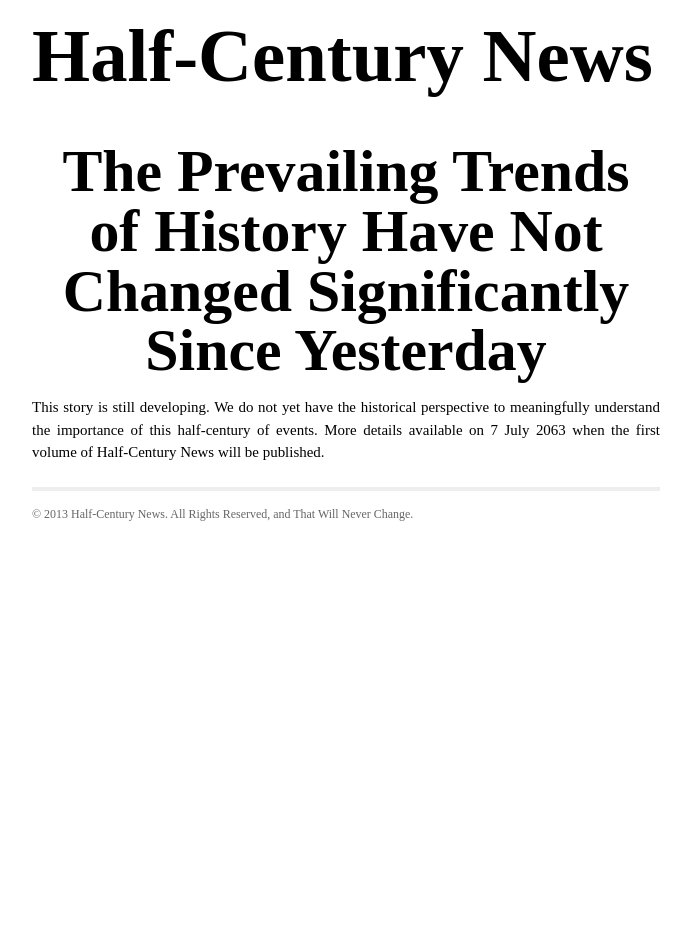
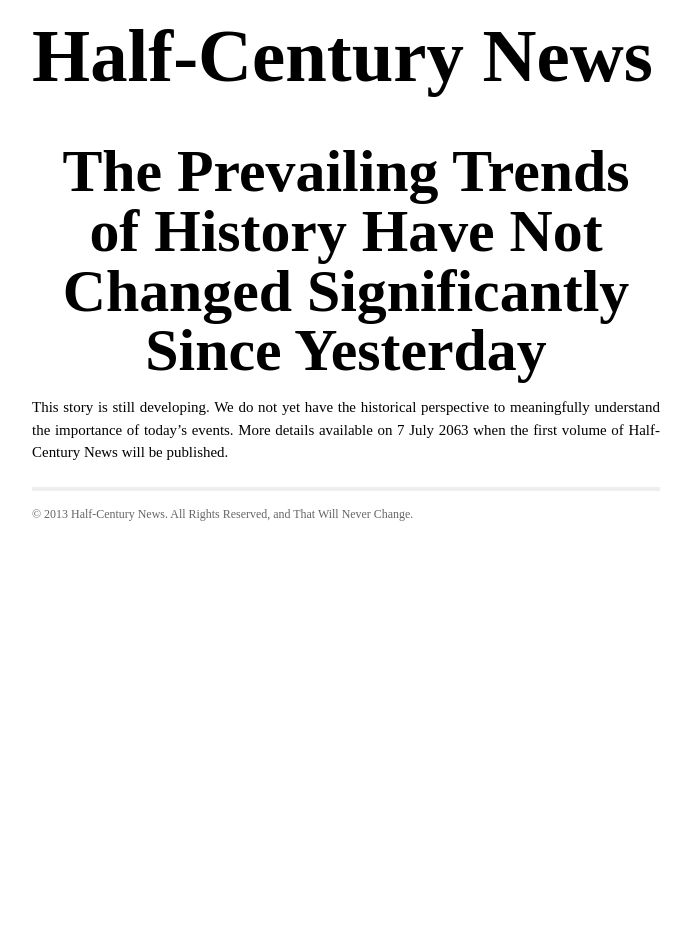
Before and after one commit to seliopou/hcn, a Jekyll site: the page built from index.html, in a window 1280 px wide. Shown: the whole page, without its empty margins (294-985 px from the left). Built offline with Jekyll 4.4.1, drawn with Linux system fonts in a browser that asks for light colours.

Commit message:
Update index.html

```diff
--- a/index.html
+++ b/index.html
@@ -8,7 +8,7 @@ title: Half-Century News
   <p>
     This story is still developing. We do not yet have the
     historical perspective to meaningfully understand the importance
-    of this half-century of events.
+    of today&rsquo;s events.
 
     More details available on 7 July 2063 when the first volume of
     Half-Century News will be published.
```
